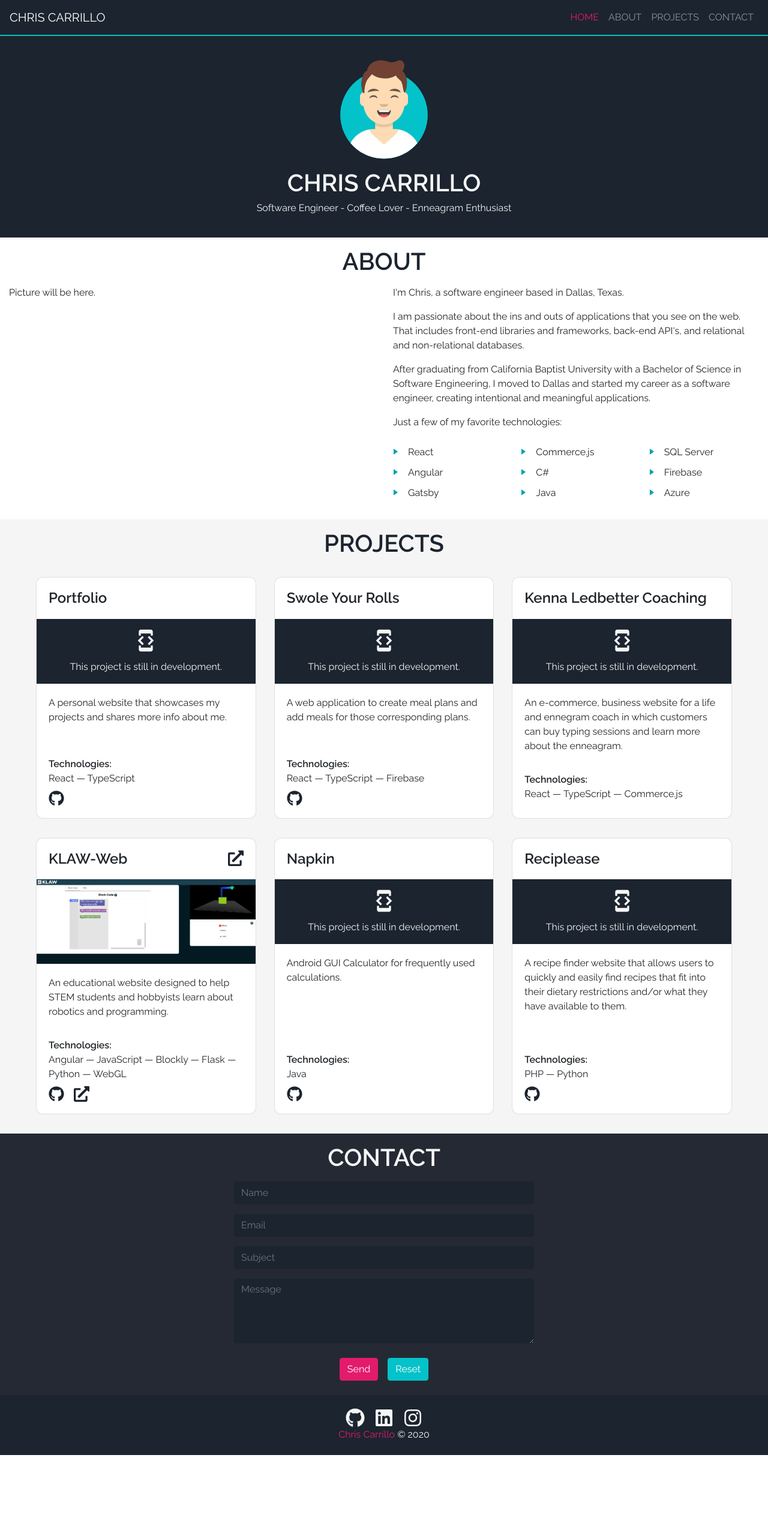
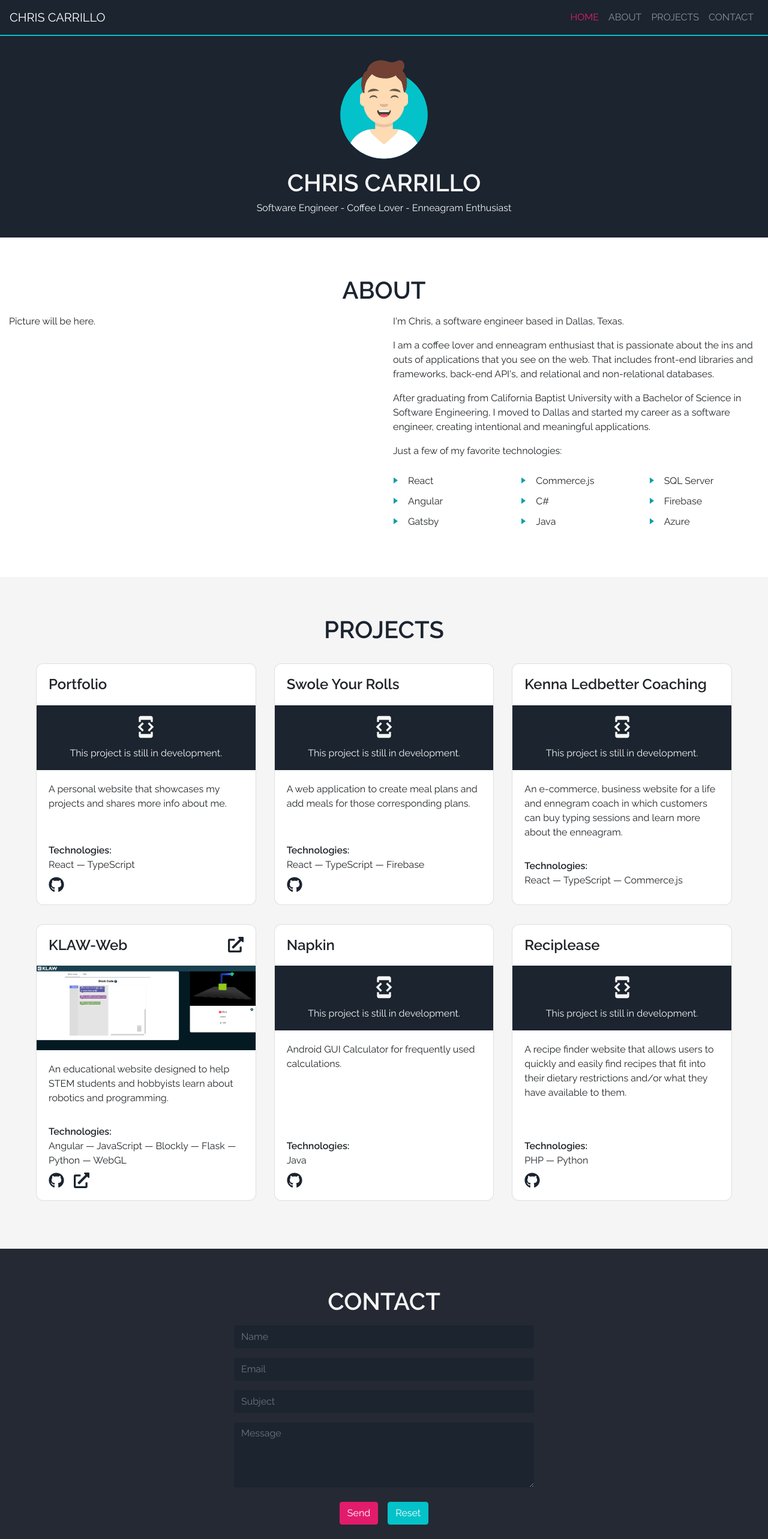
Before and after one commit to chriscarrillo/personal-website, a React (Create React App) app: page / in a window 1280 px wide. Shown: the top 2566 px of the page at 60% size. Before the commit the page ends 2426 px from the top, so only its background shows below. Built offline with nearby package versions, Linux system fonts and the light colour scheme.

Commit message:
Updated spacing

```diff
--- a/src/components/About/index.tsx
+++ b/src/components/About/index.tsx
@@ -6,7 +6,7 @@ import {Col, Container, Row} from 'react-bootstrap'
  * @return React components
  */
 export const About: React.FC = () => (
-  <section className="py-2">
+  <section className="py-4">
     <Container fluid className="d-flex flex-column align-items-center justify-content-center">
       <h1 className="text-dark text-uppercase family-semi pb-2 mb-0">About</h1>
       <Row>
@@ -16,9 +16,9 @@ export const About: React.FC = () => (
         <Col md={6} sm={12}>
           <p>I&apos;m Chris, a software engineer based in Dallas, Texas.</p>
           <p>
-            I am passionate about the ins and outs of applications that you see on the web. That
-            includes front-end libraries and frameworks, back-end API&apos;s, and relational and
-            non-relational databases.
+            I am a coffee lover and enneagram enthusiast that is passionate about the ins and outs
+            of applications that you see on the web. That includes front-end libraries and
+            frameworks, back-end API&apos;s, and relational and non-relational databases.
           </p>
           <p>
             After graduating from California Baptist University with a Bachelor of Science in
--- a/src/components/Contact/Contact.module.scss
+++ b/src/components/Contact/Contact.module.scss
@@ -16,7 +16,8 @@
 
   input[type='text'],
   input[type='email'],
-  textarea {
+  textarea,
+  textarea:focus {
     background-color: variables.$dark;
     border: none;
   }
--- a/src/components/Contact/index.tsx
+++ b/src/components/Contact/index.tsx
@@ -31,7 +31,7 @@ export const Contact: React.FC = () => {
     console.log('hey')
   }
   return (
-    <section className={`py-2 text-light ${styles.contact}`}>
+    <section className={`py-4 text-light ${styles.contact}`}>
       <Container fluid className="d-flex flex-column align-items-center justify-content-center">
         <h1 className="text-uppercase family-semi pb-2 mb-0">Contact</h1>
         <Formik
--- a/src/components/Footer/index.tsx
+++ b/src/components/Footer/index.tsx
@@ -54,7 +54,7 @@ export const Footer: React.FC = () => (
       </Row>
       <Row noGutters>
         <Col>
-          <p className="mb-0">
+          <p className="mb-0 pt-1">
             <span className="text-primary">Chris Carrillo</span> &copy; 2020
           </p>
         </Col>
--- a/src/components/Projects/index.tsx
+++ b/src/components/Projects/index.tsx
@@ -132,7 +132,7 @@ export const Projects: React.FC = () => {
   })
 
   return (
-    <section className="bg-light py-2">
+    <section className="bg-light py-4">
       <Container fluid className="d-flex flex-column align-items-center justify-content-center">
         <h1 className="text-dark text-uppercase family-semi pb-2 mb-0">Projects</h1>
         <Row className="justify-content-center">{projectsRow}</Row>
--- a/src/theme/app.scss
+++ b/src/theme/app.scss
@@ -18,8 +18,11 @@ body {
 }
 
 .social-link {
+  transition: all 0.2s;
+
   &:hover {
     color: $primary !important;
+    transition: all 0.2s;
   }
 }
 
```
